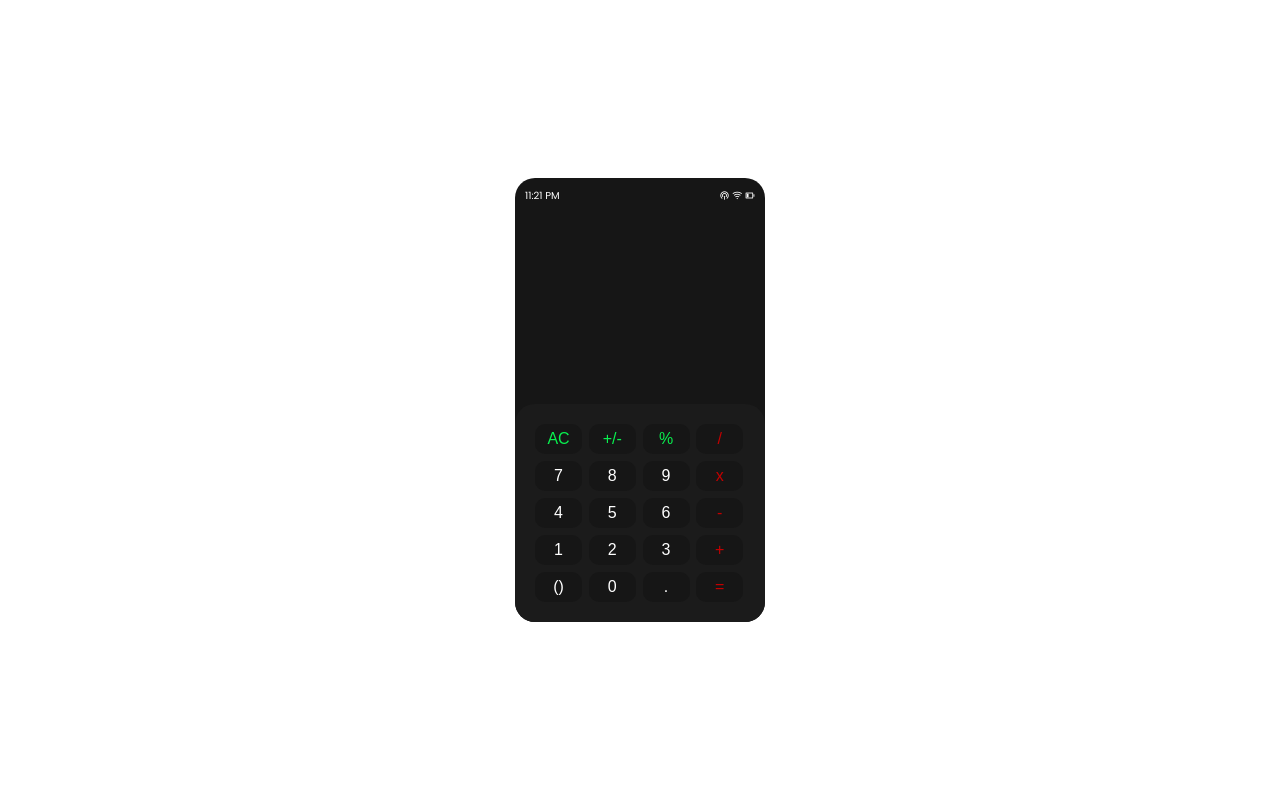
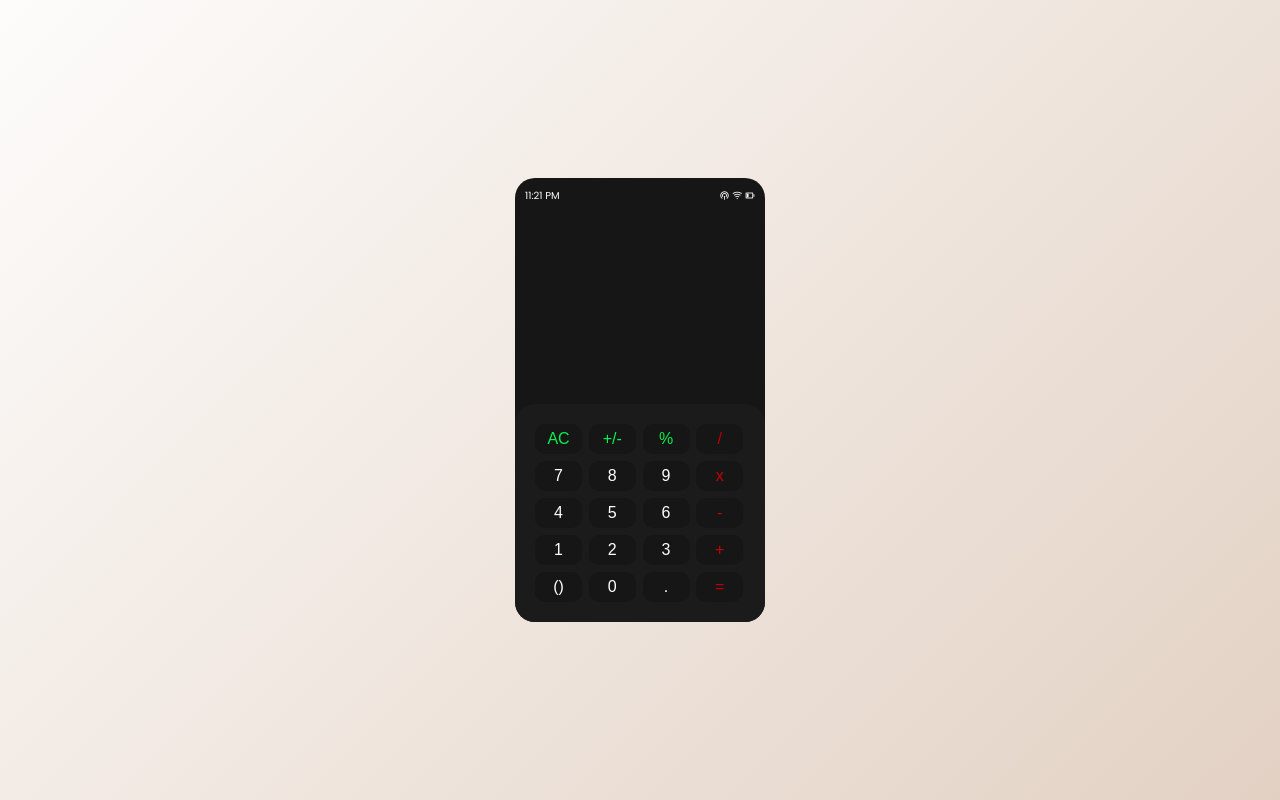
Before and after one commit to Aamir825/calculator, a plain HTML site: page index.html in a window 1280 px wide. Drawn offline with nearby package versions, Linux system fonts and the light colour scheme.

Commit message:
second commit

```diff
--- a/style.css
+++ b/style.css
@@ -7,6 +7,11 @@
 html{
     font-size: 10px;
     font-family: "Poppins", sans-serif;
+}
+body{
+    width: 100%;
+    height: 100vh;
+    background-image: linear-gradient(135deg, #fdfcfb 0%, #e2d1c3 100%);
 }
 .calculator-back{
     background-color: #161616;
```
